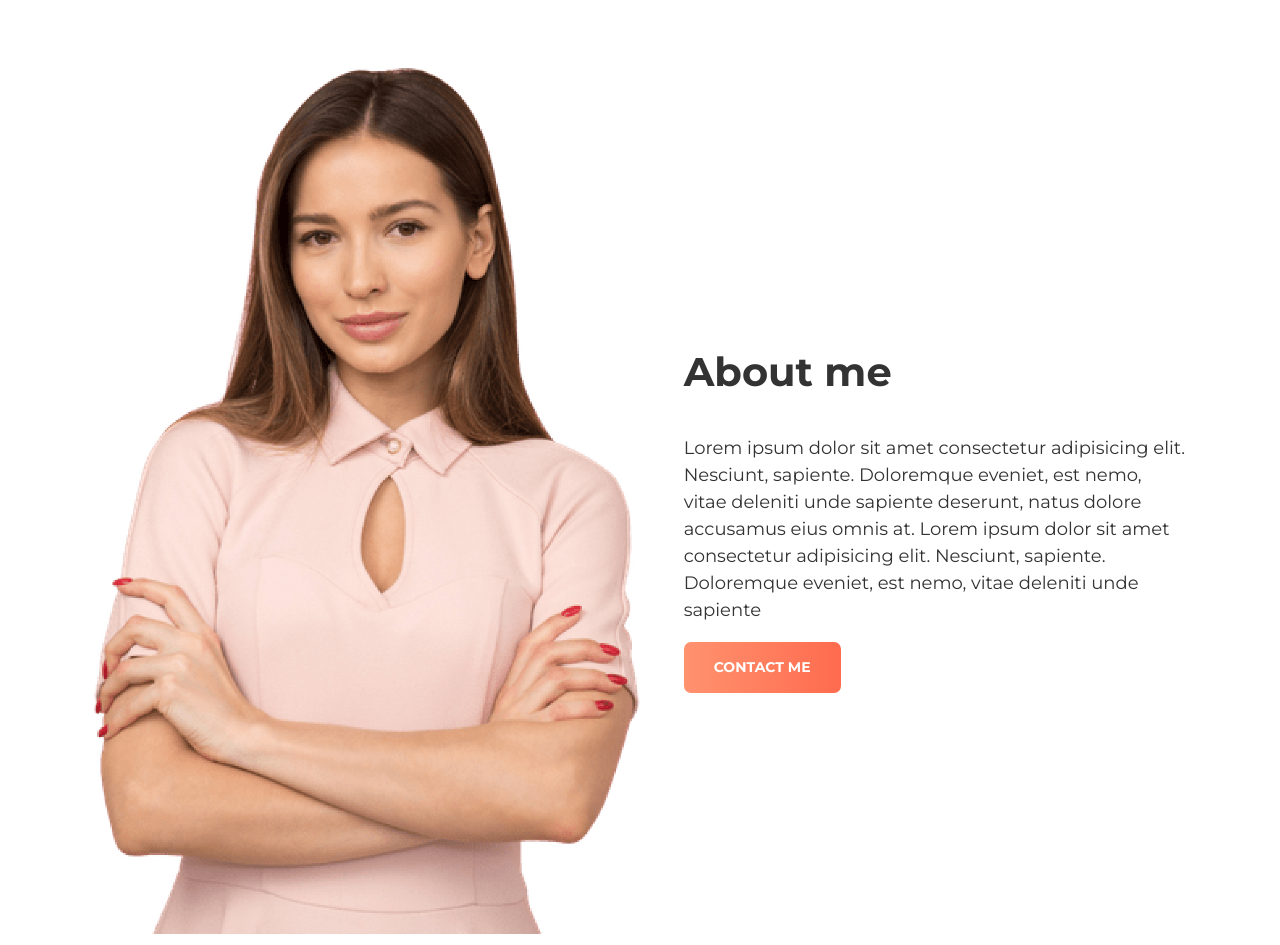
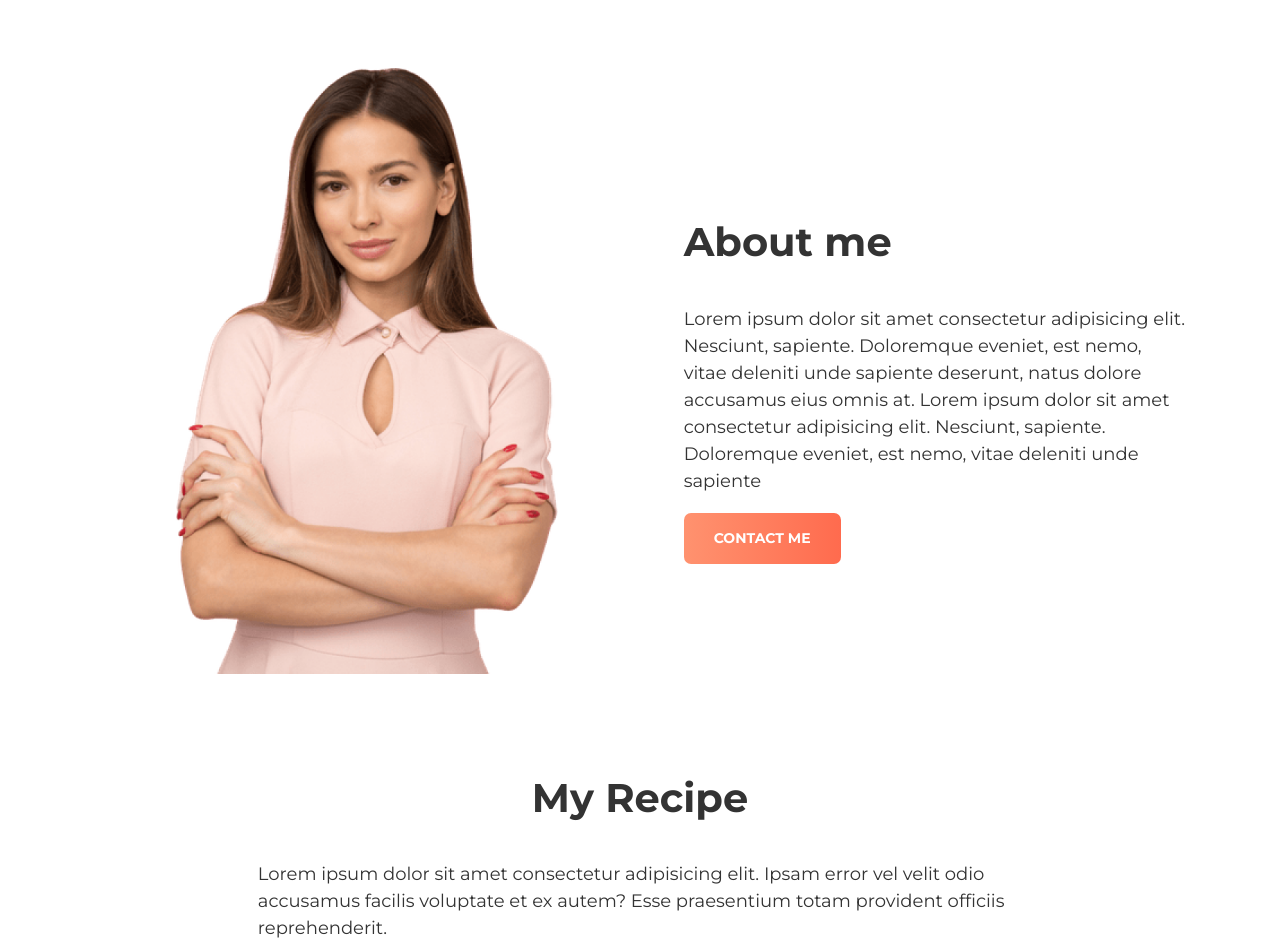
Before and after one commit to aminul-islam01101/eat-healthy, a plain HTML site: page index.html in a window 1280 px wide. Shown: the part 524-1469 px from the top of the page. Drawn offline with Linux system fonts and the light colour scheme.

Commit message:
about section  img height issue solved

```diff
--- a/CSS/style.css
+++ b/CSS/style.css
@@ -23,8 +23,9 @@ p {
   margin-top: 0;
 }
 img {
-  max-width: 100%;
+  width: 100%;
   display: block;
+  /* height: 350px; */
 }
 h1 {
   font-size: 5rem;
@@ -82,6 +83,14 @@ h2 {
 .dream {
   background: url(/images/dream-bg.png) no-repeat right;
 }
+.dream .left-section {
+  display: flex;
+  justify-content: center;
+  text-align: center;
+}
+.left-section img {
+  width: 70%;
+}
 /*------------------- about section end-----------------------*/
 
 /*------------------- Recipe section start ---------------*/
@@ -95,12 +104,12 @@ h2 {
   border-radius: 1rem;
   box-shadow: 0 0.1rem 1rem 0.3rem rgba(0, 0, 0, 0.15);
 }
-.recipe-heading{
+.recipe-heading {
   display: flex;
   flex-direction: column;
   align-items: center;
 }
-.recipe-heading p{
+.recipe-heading p {
   width: 70%;
 }
 
@@ -112,6 +121,12 @@ h2 {
   box-shadow: 0 0.1rem 1rem 0.3rem rgba(0, 0, 0, 0.15);
   border-radius: 1rem;
 }
+.feedback .split div {
+  display: flex;
+  flex-direction: column;
+  align-items: center;
+  text-align: center;
+}
 
 /* ===================Feedback section end =================*/
 footer {
```
